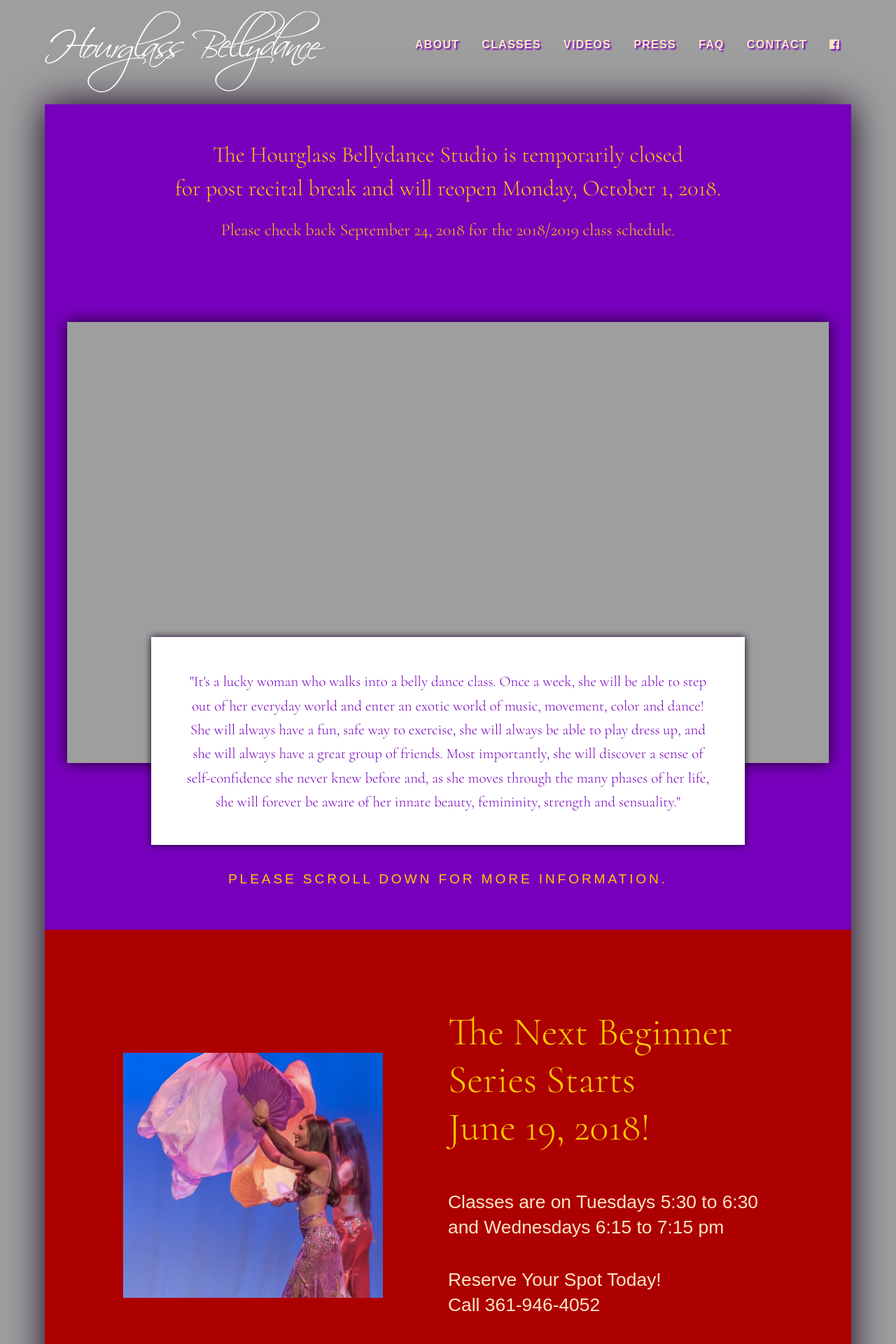
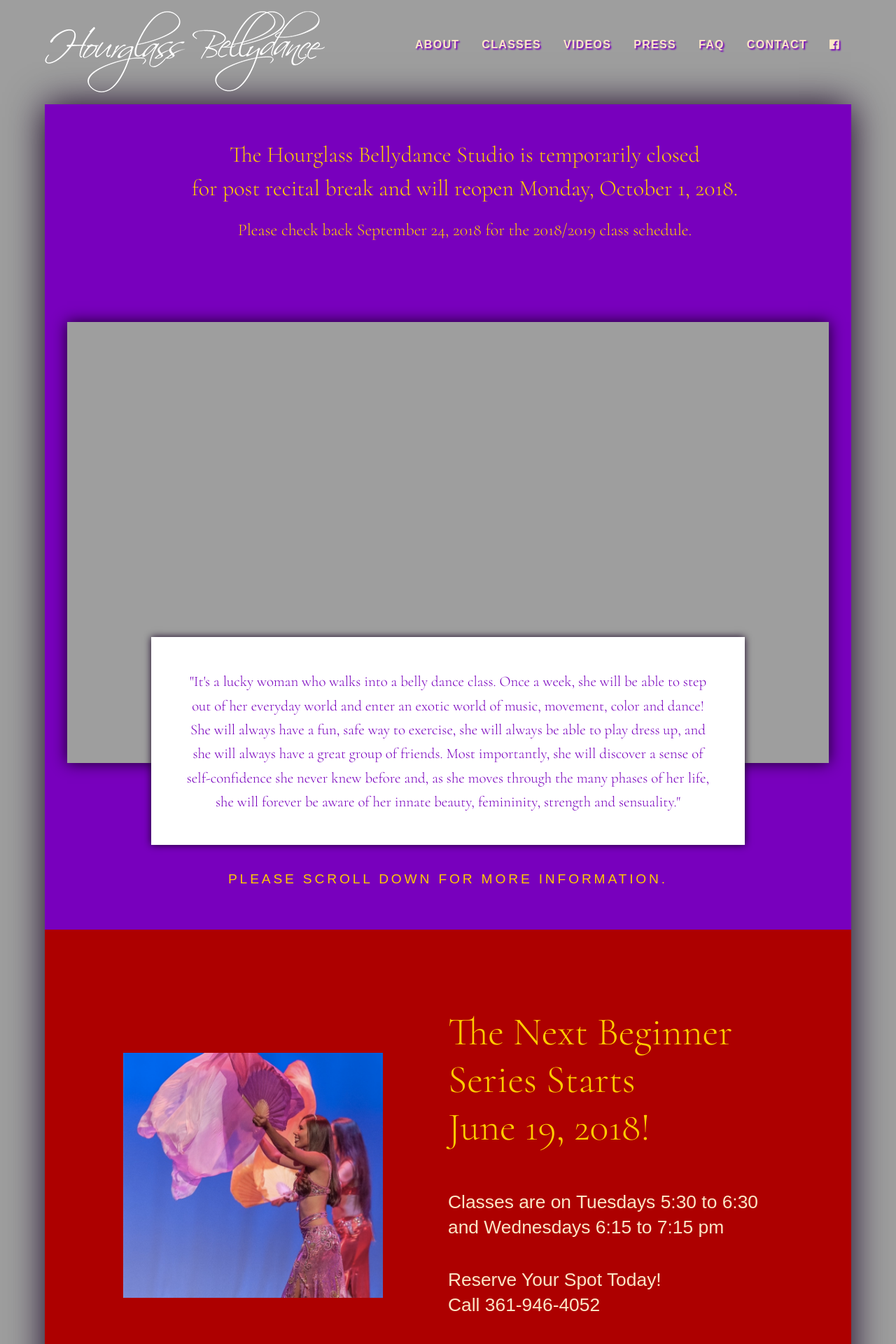
Before and after one commit to mollympierce1/hourglass, a Jekyll site: the page built from index.md, in a window 1280 px wide. Shown: the top 1920 px of the page at 70% size. Built offline with Jekyll 4.4.1, drawn with Linux system fonts in a browser that asks for light colours.

Commit message:
Update home.html

```diff
--- a/_layouts/home.html
+++ b/_layouts/home.html
@@ -4,7 +4,7 @@
 <body id="js-body">
   {% include header.html %}
   <div class="wrapper" id="home">
-    <div style="background-color:#7800bd;margin-bottom: 0px; text-align: center;padding: 3em;"><h3>The Hourglass Bellydance Studio is temporarily closed<br/> for post recital break and will reopen Monday, October 1, 2018.</h3>
+    <div style="background-color:#7800bd;margin-bottom: 0px; text-align: center;padding: 3em 0 3em 3em;"><h3>The Hourglass Bellydance Studio is temporarily closed<br/> for post recital break and will reopen Monday, October 1, 2018.</h3>
       <h5>Please check back September 24, 2018 for the 2018/2019 class schedule.</h5></div>
     <div id="lucky-woman" class="container centered" style="padding: 2em;">
     <div class="hero">
```
